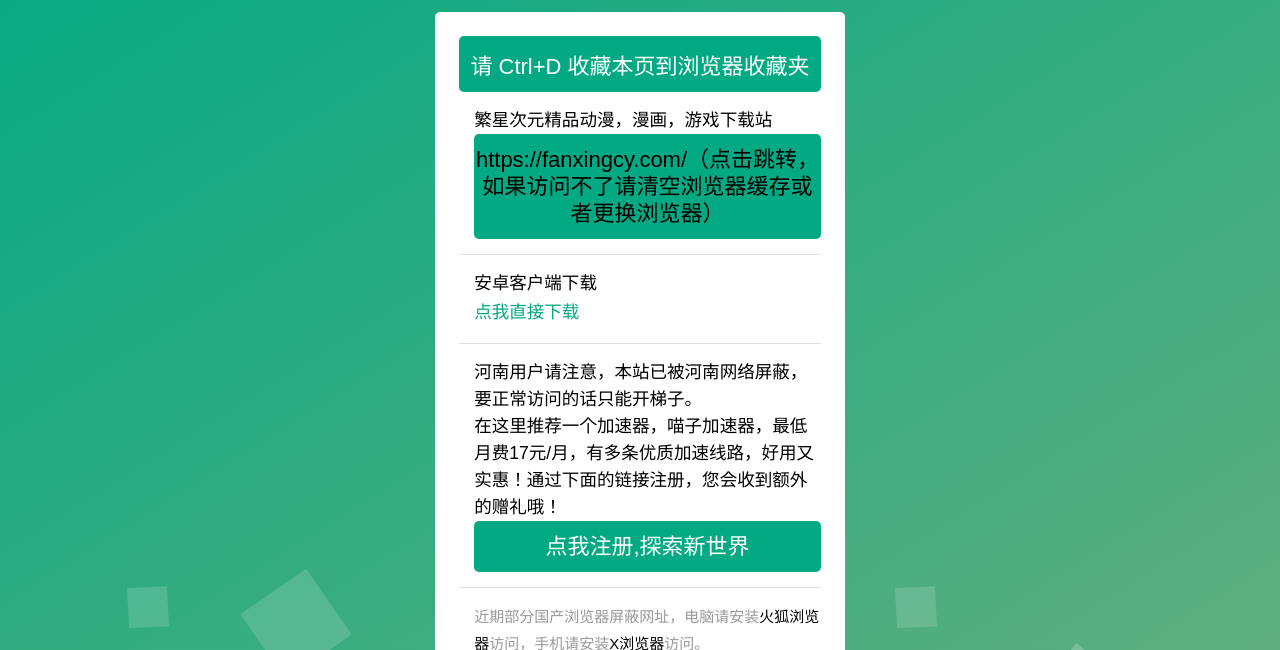
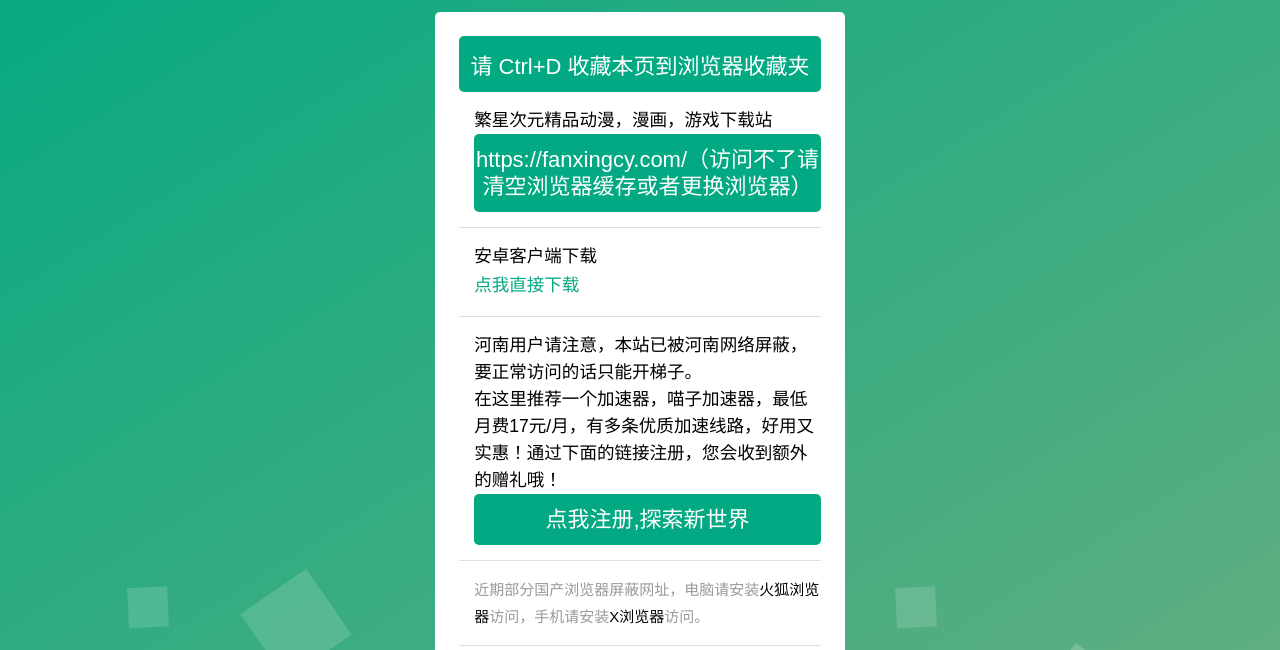
Before and after one commit to dream336/fxcyhome, a plain HTML site: page index.html in a window 1280 px wide. Shown: the part 150-800 px from the top of the page. Drawn offline with Linux system fonts and the light colour scheme.

Commit message:
Update index.html

```diff
--- a/index.html
+++ b/index.html
@@ -23,7 +23,7 @@
 							<ul>
 								<li>
 									<h3>繁星次元精品动漫，漫画，游戏下载站
-									<a href="https://fanxingcy.com/" target="_blank"><h2>https://fanxingcy.com/（点击跳转，如果访问不了请清空浏览器缓存或者更换浏览器）</a></h2>
+									<a href="https://fanxingcy.com/" target="_blank"><h2>https://fanxingcy.com/（访问不了请清空浏览器缓存或者更换浏览器）</h2></a>
 								</li>
 								<li>
 									<h3>安卓客户端下载
```
